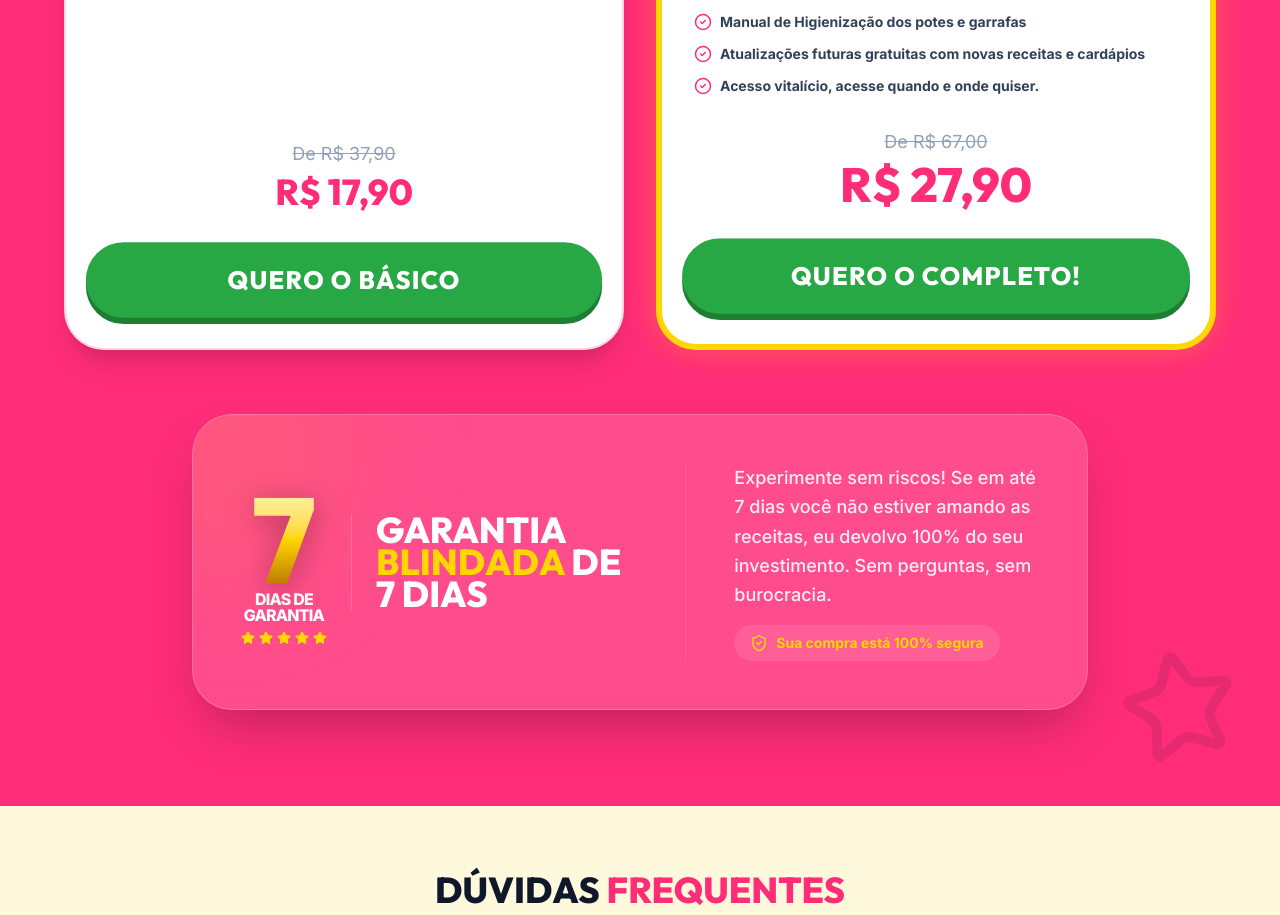
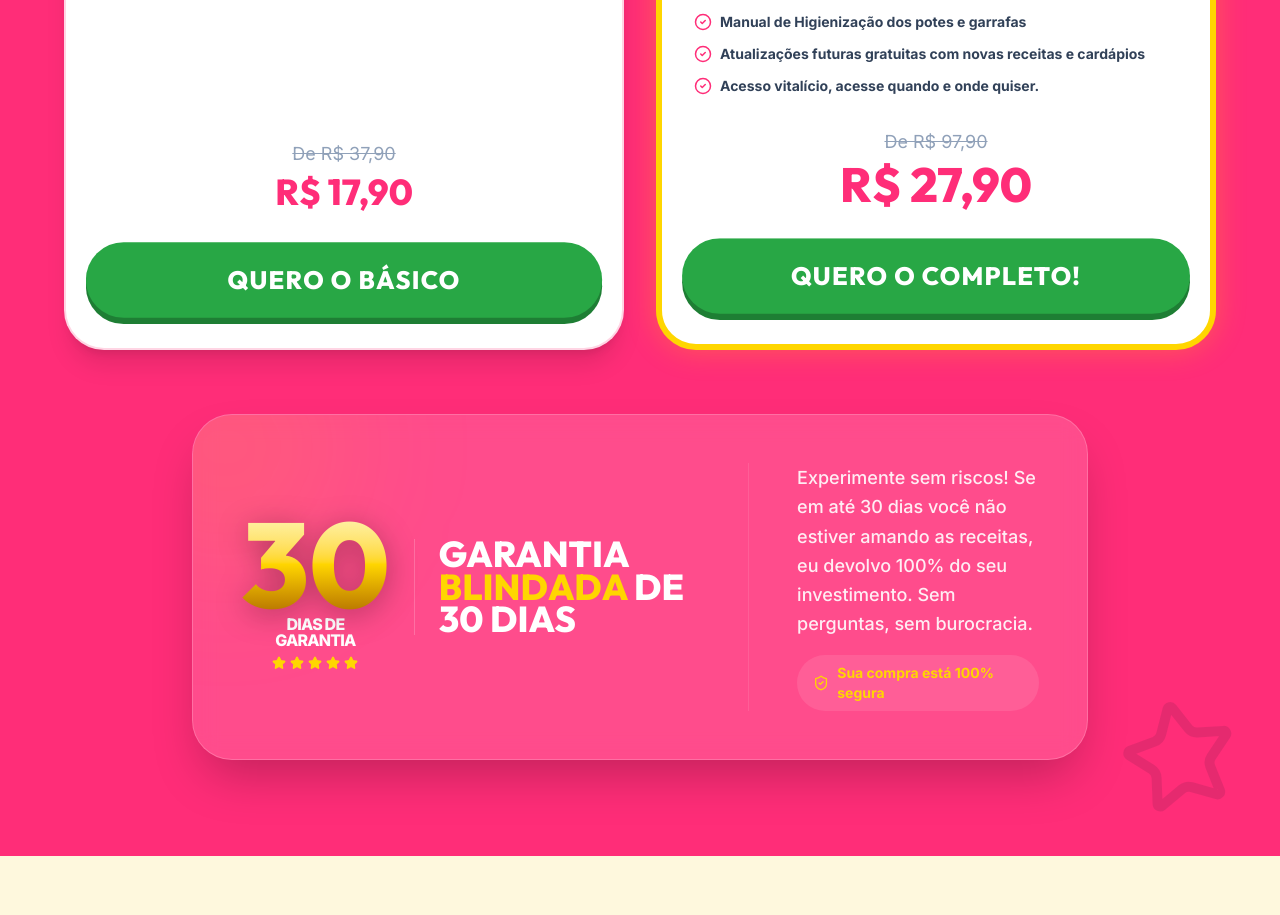
Before and after one commit to jefersonfbass/jeff, a React (Vite) app: page / in a window 1280 px wide. Shown: the part 7327-8242 px from the top of the page. Built offline with nearby package versions, Linux system fonts and the light colour scheme.

Commit message:
feat: Update guarantee period and price
Adjusts the product offering by extending the warranty from 7 to 30 days and updating the original price from R$ 67,00 to R$ 97,90 to reflect the enhanced value proposition.

```diff
--- a/src/App.tsx
+++ b/src/App.tsx
@@ -713,7 +713,7 @@ export default function App() {
               </div>
 
               <div className="mb-8">
-                <p className="text-lg line-through text-slate-400 mb-1">De R$ 67,00</p>
+                <p className="text-lg line-through text-slate-400 mb-1">De R$ 97,90</p>
                 <div className="flex flex-col items-center">
                   <span className="text-brand-pink font-display font-black text-5xl">
                     R$ 27,90
@@ -747,7 +747,7 @@ export default function App() {
                       viewport={{ once: true }}
                       className="text-8xl md:text-[120px] font-display font-black leading-none bg-clip-text text-transparent bg-gradient-to-b from-yellow-100 via-brand-yellow to-yellow-700 drop-shadow-[0_5px_15px_rgba(0,0,0,0.3)]"
                     >
-                      7
+                      30
                     </motion.span>
                     <div className="flex flex-col items-center -mt-2">
                       <span className="text-white font-black text-sm md:text-base tracking-tighter leading-none">DIAS DE</span>
@@ -768,7 +768,7 @@ export default function App() {
                     <h3 className="text-2xl md:text-4xl font-display font-black text-white leading-[0.9] uppercase">
                       Garantia <br />
                       <span className="text-brand-yellow">Blindada</span> de <br />
-                      7 Dias
+                      30 Dias
                     </h3>
                   </div>
                 </div>
@@ -776,7 +776,7 @@ export default function App() {
                 {/* Texto Explicativo */}
                 <div className="flex-1 text-center md:text-left border-t md:border-t-0 md:border-l border-white/10 pt-8 md:pt-0 md:pl-12">
                   <p className="text-lg text-white/90 leading-relaxed font-medium mb-4">
-                    Experimente sem riscos! Se em até 7 dias você não estiver amando as receitas, eu devolvo 100% do seu investimento. Sem perguntas, sem burocracia.
+                    Experimente sem riscos! Se em até 30 dias você não estiver amando as receitas, eu devolvo 100% do seu investimento. Sem perguntas, sem burocracia.
                   </p>
                   <div className="flex flex-wrap gap-3 justify-center md:justify-start">
                     <div className="inline-flex items-center gap-2 bg-white/10 px-4 py-2 rounded-full text-brand-yellow font-bold text-sm">
```
